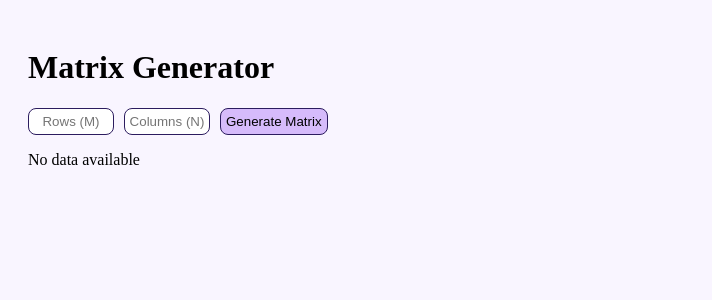
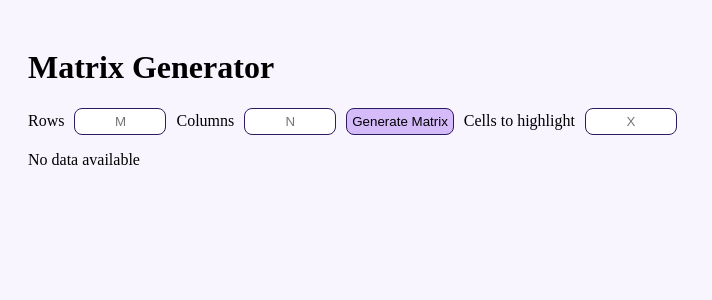
Before and after one commit to Pastushkov/Matrix, a React (Vite) app: page / in a window 1280 px wide. Shown: the top 300 px of the page, without its empty margins (0-712 px from the left). Built offline with nearby package versions, Linux system fonts and the light colour scheme.

Commit message:
refactor code

```diff
--- a/src/components/MatrixInput.module.css
+++ b/src/components/MatrixInput.module.css
@@ -5,11 +5,13 @@
   text-align: center;
   border-radius: 8px;
   border: 1px solid var(--purple-950);
+  padding: 5px;
 }
 
 .input_wrapper {
   display: flex;
   gap: 10px;
+  align-items: center;
 }
 
 .button {
--- a/src/components/MatrixInput.tsx
+++ b/src/components/MatrixInput.tsx
@@ -4,7 +4,7 @@ import { generateMatrix } from "../services/matrix-service";
 import styles from "./MatrixInput.module.css";
 
 export const MatrixInput = () => {
-  const { setMatrix } = useMatrix();
+  const { setMatrix, X, setX } = useMatrix();
   const [M, setM] = useState<number | string>("");
   const [N, setN] = useState<number | string>("");
 
@@ -30,19 +30,23 @@ export const MatrixInput = () => {
 
   return (
     <div className={styles.input_wrapper}>
+      <label htmlFor="rows-input">Rows</label>
       <input
+        id="rows-input"
         className={styles.input}
         value={M}
         onChange={handleInputChange(setM)}
-        placeholder="Rows (M)"
+        placeholder="M"
         max={100}
         min={0}
       />
+      <label htmlFor="columns-input">Columns</label>
       <input
+        id="columns-input"
         className={styles.input}
         value={N}
         onChange={handleInputChange(setN)}
-        placeholder="Columns (N)"
+        placeholder="N"
         max={100}
         min={0}
       />
@@ -53,6 +57,16 @@ export const MatrixInput = () => {
       >
         Generate Matrix
       </button>
+      <label htmlFor="highlight-input">Cells to highlight</label>
+      <input
+        id="highlight-input"
+        className={styles.input}
+        value={X}
+        onChange={handleInputChange(setX)}
+        placeholder="X"
+        max={100}
+        min={0}
+      />
     </div>
   );
 };
--- a/src/components/MatrixTable.tsx
+++ b/src/components/MatrixTable.tsx
@@ -9,10 +9,9 @@ import { Cell } from "../types";
 import trashIcon from "../../public/assets/trash.svg";
 import plusIcon from "../../public/assets/plus.svg";
 import styles from "./MatrixTable.module.css";
-const X = 3;
 
 export const MatrixTable = () => {
-  const { matrix, setMatrix } = useMatrix();
+  const { matrix, setMatrix, X } = useMatrix();
   const [highlightedCells, setHighlightedCells] = useState<number[]>([]);
   const [rowPercentages, setRowPercentages] = useState<number[]>([]);
   const [hoveredRowIndex, setHoveredRowIndex] = useState<number | null>(null);
@@ -27,7 +26,7 @@ export const MatrixTable = () => {
   };
 
   const handleCellHover = (hoveredCell: Cell) => {
-    const nearestCells = findNearestCells(matrix, hoveredCell.amount, X);
+    const nearestCells = findNearestCells(matrix, hoveredCell.amount, +X + 1);
     setHighlightedCells(nearestCells.map((cell) => cell.id));
   };
 
--- a/src/services/matrix-service.ts
+++ b/src/services/matrix-service.ts
@@ -9,10 +9,6 @@ export const generateMatrix = (M: number, N: number): Cell[][] => {
     }))
   );
 };
-
-// export const calculateRowSums = (matrix: Cell[][]): number[] => {
-//   return matrix.map((row) => row.reduce((sum, cell) => sum + cell.amount, 0));
-// };
 
 export const calculateColumnPercentiles = (matrix: Cell[][]): number[] => {
   const columns = matrix[0].length;
--- a/src/state/MatrixContext.tsx
+++ b/src/state/MatrixContext.tsx
@@ -12,9 +12,9 @@ export const useMatrix = () => {
 
 export const MatrixProvider = ({ children }: { children: ReactNode }) => {
   const [matrix, setMatrix] = useState<Cell[][]>([]);
-
+  const [X, setX] = useState<number | string>("");
   return (
-    <MatrixContext.Provider value={{ matrix, setMatrix }}>
+    <MatrixContext.Provider value={{ matrix, setMatrix, X, setX }}>
       {children}
     </MatrixContext.Provider>
   );
--- a/src/types.ts
+++ b/src/types.ts
@@ -5,4 +5,6 @@ export type Cell = {
 export type MatrixContextType = {
   matrix: Cell[][];
   setMatrix: (matrix: Cell[][]) => void;
+  X: number | string;
+  setX: React.Dispatch<React.SetStateAction<number | string>>;
 };
```
